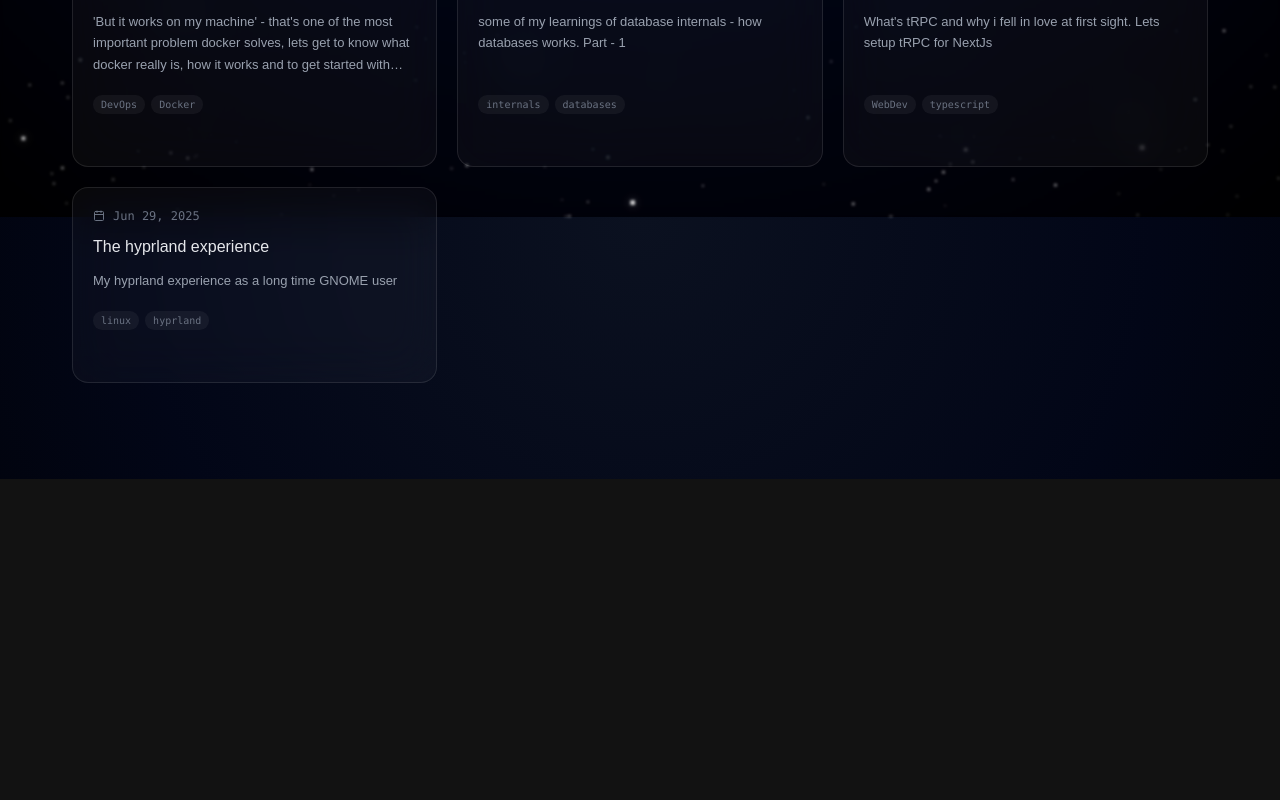
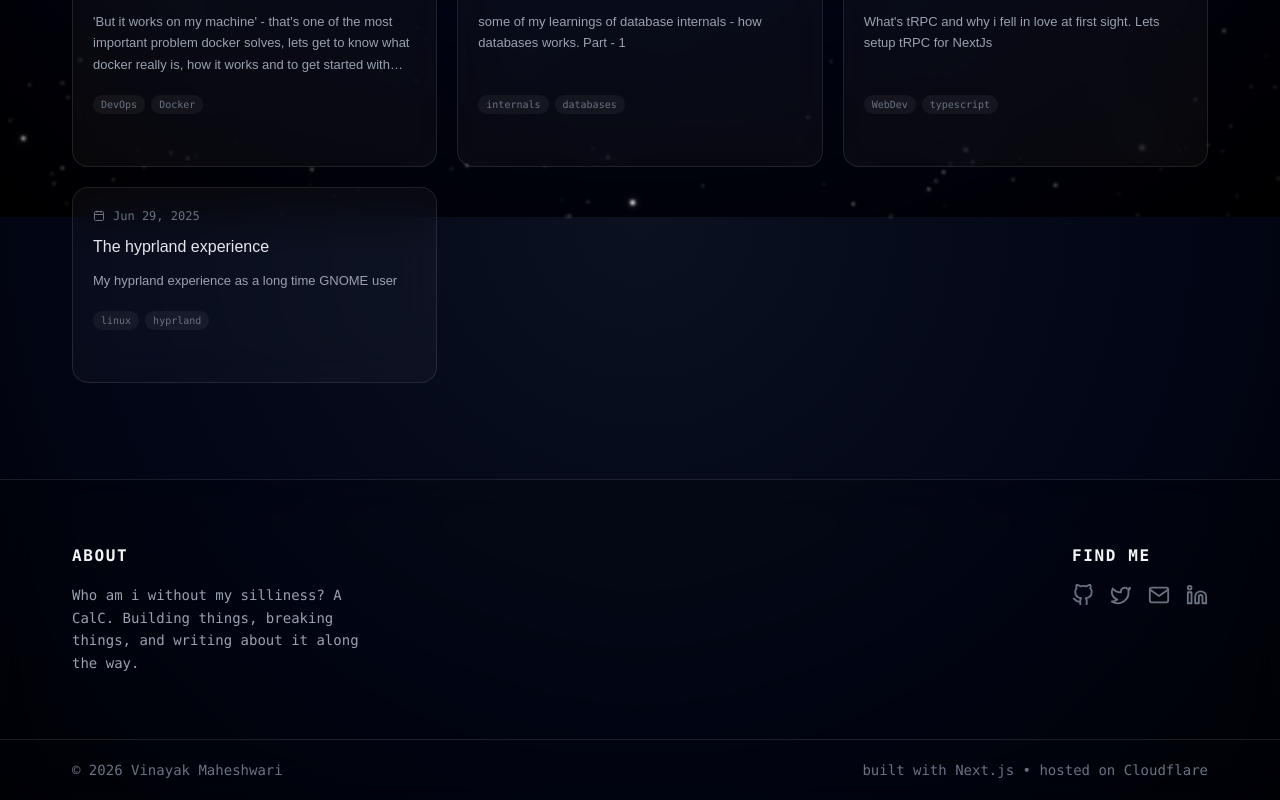
Before and after one commit to 07CalC/again, a Next.js app: page /writing in a window 1280 px wide. Shown: the part 583-1383 px from the top of the page. Before the commit the page ends 1062 px from the top, so only its background shows below. Built offline with nearby package versions, Linux system fonts and the light colour scheme.

Commit message:
feat: footer

```diff
--- a/app/layout.tsx
+++ b/app/layout.tsx
@@ -2,6 +2,7 @@ import type { Metadata } from "next";
 import "./globals.css";
 import { IBM_Plex_Sans } from "next/font/google"
 import Navbar from "@/components/Navbar";
+import Footer from "@/components/Footer";
 
 const ibmPlexSans = IBM_Plex_Sans({
   subsets: ["latin"],
@@ -45,9 +46,10 @@ export default function RootLayout({
           </div>
           <div className="bg-blur" />
           <Navbar />
-          <div className="pt-20">
+          <div className="flex-1 pt-20">
           {children}
           </div>
+          <Footer />
         </ThemeProvider>
       </body>
     </html>
--- /dev/null
+++ b/components/Footer.tsx
@@ -0,0 +1,93 @@
+import Link from "next/link";
+
+const socialLinks = [
+  {
+    href: "https://github.com/calcmath",
+    label: "GitHub",
+    svg: (
+      <svg width="22" height="22" viewBox="0 0 24 24" fill="none" stroke="currentColor" strokeWidth="2" strokeLinecap="round" strokeLinejoin="round">
+        <path d="M9 19c-5 1.5-5-2.5-7-3m14 6v-3.87a3.37 3.37 0 0 0-.94-2.61c3.14-.35 6.44-1.54 6.44-7A5.44 5.44 0 0 0 20 4.77 5.07 5.07 0 0 0 19.91 1S18.73.65 16 2.48a13.38 13.38 0 0 0-7 0C6.27.65 5.09 1 5.09 1A5.07 5.07 0 0 0 5 4.77a5.44 5.44 0 0 0-1.5 3.78c0 5.42 3.3 6.61 6.44 7A3.37 3.37 0 0 0 9 18.13V22" />
+      </svg>
+    ),
+  },
+  {
+    href: "https://x.com/not_calc",
+    label: "X",
+    svg: (
+      <svg width="22" height="22" viewBox="0 0 24 24" fill="none" stroke="currentColor" strokeWidth="2" strokeLinecap="round" strokeLinejoin="round">
+        <path d="M22 4s-.7 2.1-2 3.4c1.6 10-9.4 17.3-18 11.6 2.2.1 4.4-.6 6-2C3 15.5.5 9.6 3 5c2.2 2.6 5.6 4.1 9 4-.9-4.2 4-6.6 7-3.8 1.1 0 3-1.2 3-1.2z" />
+      </svg>
+    ),
+  },
+  {
+    href: "mailto:hello@vinm.me",
+    label: "Email",
+    svg: (
+      <svg width="22" height="22" viewBox="0 0 24 24" fill="none" stroke="currentColor" strokeWidth="2" strokeLinecap="round" strokeLinejoin="round">
+        <path d="M4 4h16c1.1 0 2 .9 2 2v12c0 1.1-.9 2-2 2H4c-1.1 0-2-.9-2-2V6c0-1.1.9-2 2-2z" />
+        <polyline points="22,6 12,13 2,6" />
+      </svg>
+    ),
+  },
+  {
+    href: "https://linkedin.com/in/maheshwarivinayak",
+    label: "LinkedIn",
+    svg: (
+      <svg width="22" height="22" viewBox="0 0 24 24" fill="none" stroke="currentColor" strokeWidth="2" strokeLinecap="round" strokeLinejoin="round">
+        <path d="M16 8a6 6 0 0 1 6 6v7h-4v-7a2 2 0 0 0-2-2 2 2 0 0 0-2 2v7h-4v-7a6 6 0 0 1 6-6z" />
+        <rect x="2" y="9" width="4" height="12" />
+        <circle cx="4" cy="4" r="2" />
+      </svg>
+    ),
+  },
+];
+
+export default function Footer() {
+  return (
+    <footer className="mt-auto w-full border-t border-gray-200/60 dark:border-white/10 bg-white/40 dark:bg-black/20 backdrop-blur-xl">
+      <div className="mx-auto max-w-[1200px] px-8 py-16">
+        <div className="flex flex-col sm:flex-row items-start justify-between gap-12">
+          <div className="flex flex-col gap-4 max-w-xs">
+            <h3 className="text-base font-semibold font-mono text-gray-900 dark:text-gray-100 tracking-widest uppercase">
+              About
+            </h3>
+            <p className="text-sm font-mono text-gray-500 dark:text-gray-400 leading-relaxed">
+              Who am i without my silliness? A CalC. Building things, breaking things, and writing about it along the way.
+            </p>
+          </div>
+
+          <div className="flex flex-col gap-4">
+            <h3 className="text-base font-semibold font-mono text-gray-900 dark:text-gray-100 tracking-widest uppercase">
+              Find me
+            </h3>
+            <div className="flex items-center gap-4">
+              {socialLinks.map((link) => (
+                <Link
+                  key={link.label}
+                  href={link.href}
+                  target="_blank"
+                  rel="noopener noreferrer"
+                  className="text-gray-500 dark:text-gray-500 hover:text-gray-900 dark:hover:text-gray-200 transition-colors"
+                  aria-label={link.label}
+                >
+                  {link.svg}
+                </Link>
+              ))}
+            </div>
+          </div>
+        </div>
+      </div>
+
+      <div className="border-t border-gray-200/60 dark:border-white/10">
+        <div className="mx-auto max-w-[1200px] px-8 py-5 flex flex-col sm:flex-row items-center justify-between gap-2">
+          <p className="text-sm font-mono text-gray-500 dark:text-gray-500">
+            &copy; {new Date().getFullYear()} Vinayak Maheshwari
+          </p>
+          <p className="text-sm font-mono text-gray-500 dark:text-gray-500">
+            built with Next.js &bull; hosted on Cloudflare
+          </p>
+        </div>
+      </div>
+    </footer>
+  );
+}
```
